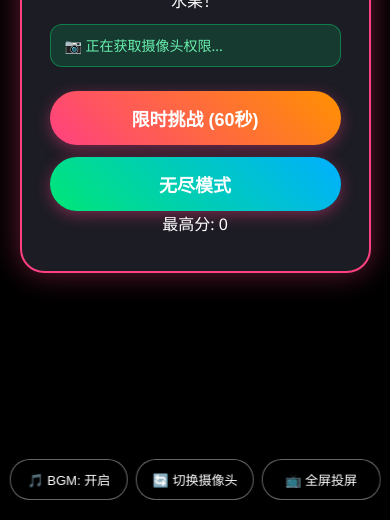
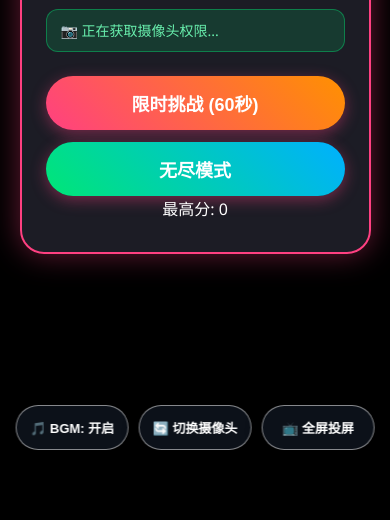
Before and after one commit to ylyy/zenapk, a website built with Vite: page fruit/index.html in a window 390 px wide. Shown: the part 324-844 px from the top of the page. Built offline with nearby package versions, Linux system fonts and the light colour scheme; no server answers.

Commit message:
fix: elevate controls bar to bottom 70px above mobile gesture bar and refine object-fit cover coordinate transform

```diff
--- a/badminton-game/src/style.css
+++ b/badminton-game/src/style.css
@@ -167,30 +167,32 @@ body, html {
 
 #controls-bar {
   position: absolute;
-  bottom: 20px;
+  bottom: calc(70px + env(safe-area-inset-bottom, 0px));
   left: 50%;
   transform: translateX(-50%);
   display: flex;
   justify-content: center;
-  gap: 8px;
-  width: 95%;
+  gap: 10px;
+  width: 92%;
   max-width: 440px;
   pointer-events: auto;
-  z-index: 20; /* High z-index so 3 buttons sit on top of everything! */
+  z-index: 25;
 }
 
 .icon-btn {
   flex: 1;
-  background: rgba(0, 0, 0, 0.75);
-  color: white;
-  border: 1px solid rgba(255, 255, 255, 0.4);
-  padding: 10px 6px;
-  border-radius: 20px;
+  background: rgba(15, 20, 30, 0.85);
+  color: #ffffff;
+  border: 1.5px solid rgba(255, 255, 255, 0.5);
+  padding: 12px 6px;
+  border-radius: 24px;
   font-size: 13px;
+  font-weight: bold;
   cursor: pointer;
-  backdrop-filter: blur(6px);
+  backdrop-filter: blur(8px);
   text-align: center;
   white-space: nowrap;
+  box-shadow: 0 4px 15px rgba(0, 0, 0, 0.5);
 }
 
 .modal {
@@ -220,7 +222,7 @@ body, html {
   max-width: 440px;
   width: 90%;
   box-shadow: 0 0 35px rgba(0, 230, 118, 0.3);
-  margin-bottom: 50px;
+  margin-bottom: 80px;
 }
 
 .modal-content h1 { font-size: 24px; color: #ffeb3b; margin-bottom: 10px; }
--- a/fruit/src/style.css
+++ b/fruit/src/style.css
@@ -123,32 +123,35 @@ body, html {
   100% { transform: scale(1.0); opacity: 0.8; }
 }
 
+/* Position control buttons comfortably above mobile browser's bottom navigation bar (bottom: 75px) */
 #controls-bar {
   position: absolute;
-  bottom: 20px;
+  bottom: calc(70px + env(safe-area-inset-bottom, 0px));
   left: 50%;
   transform: translateX(-50%);
   display: flex;
   justify-content: center;
-  gap: 8px;
-  width: 95%;
+  gap: 10px;
+  width: 92%;
   max-width: 440px;
   pointer-events: auto;
-  z-index: 20; /* High z-index so 3 buttons sit on top of everything! */
+  z-index: 25;
 }
 
 .icon-btn {
   flex: 1;
-  background: rgba(0, 0, 0, 0.75);
-  color: white;
-  border: 1px solid rgba(255, 255, 255, 0.4);
-  padding: 10px 6px;
-  border-radius: 20px;
+  background: rgba(15, 20, 30, 0.85);
+  color: #ffffff;
+  border: 1.5px solid rgba(255, 255, 255, 0.5);
+  padding: 12px 6px;
+  border-radius: 24px;
   font-size: 13px;
+  font-weight: bold;
   cursor: pointer;
-  backdrop-filter: blur(6px);
+  backdrop-filter: blur(8px);
   text-align: center;
   white-space: nowrap;
+  box-shadow: 0 4px 15px rgba(0, 0, 0, 0.5);
 }
 
 .modal {
@@ -174,13 +177,13 @@ body, html {
   background: rgba(30, 30, 40, 0.95);
   border: 2px solid #ff4081;
   border-radius: 24px;
-  padding: 36px 28px;
+  padding: 32px 24px;
   text-align: center;
   color: white;
-  max-width: 440px;
+  max-width: 420px;
   width: 90%;
   box-shadow: 0 0 30px rgba(255, 64, 129, 0.4);
-  margin-bottom: 50px; /* Leave space for bottom 3 buttons */
+  margin-bottom: 80px; /* Leave clear space for bottom 3 buttons */
 }
 
 .modal-content h1 {
```
